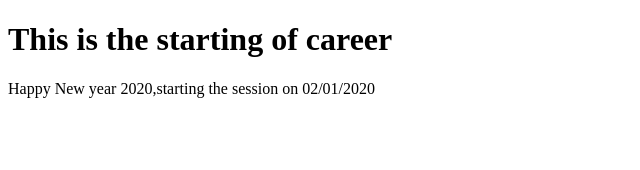
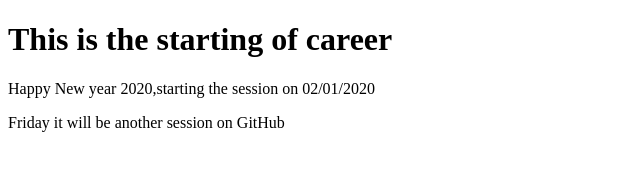
Before and after one commit to Nelson-max/Nelson, a plain HTML site: page index.html in a window 1280 px wide. Shown: the whole page, without its empty margins (0-640 px from the left). Drawn offline with Linux system fonts and the light colour scheme.

Commit message:
adding another p

```diff
--- a/index.html
+++ b/index.html
@@ -9,5 +9,6 @@
 <body>
     <h1>This is the starting of career</h1>
     <p>Happy New year 2020,starting the session on 02/01/2020</p>
+    <p>Friday it will be another session on GitHub</p>
 </body>
 </html>
```
